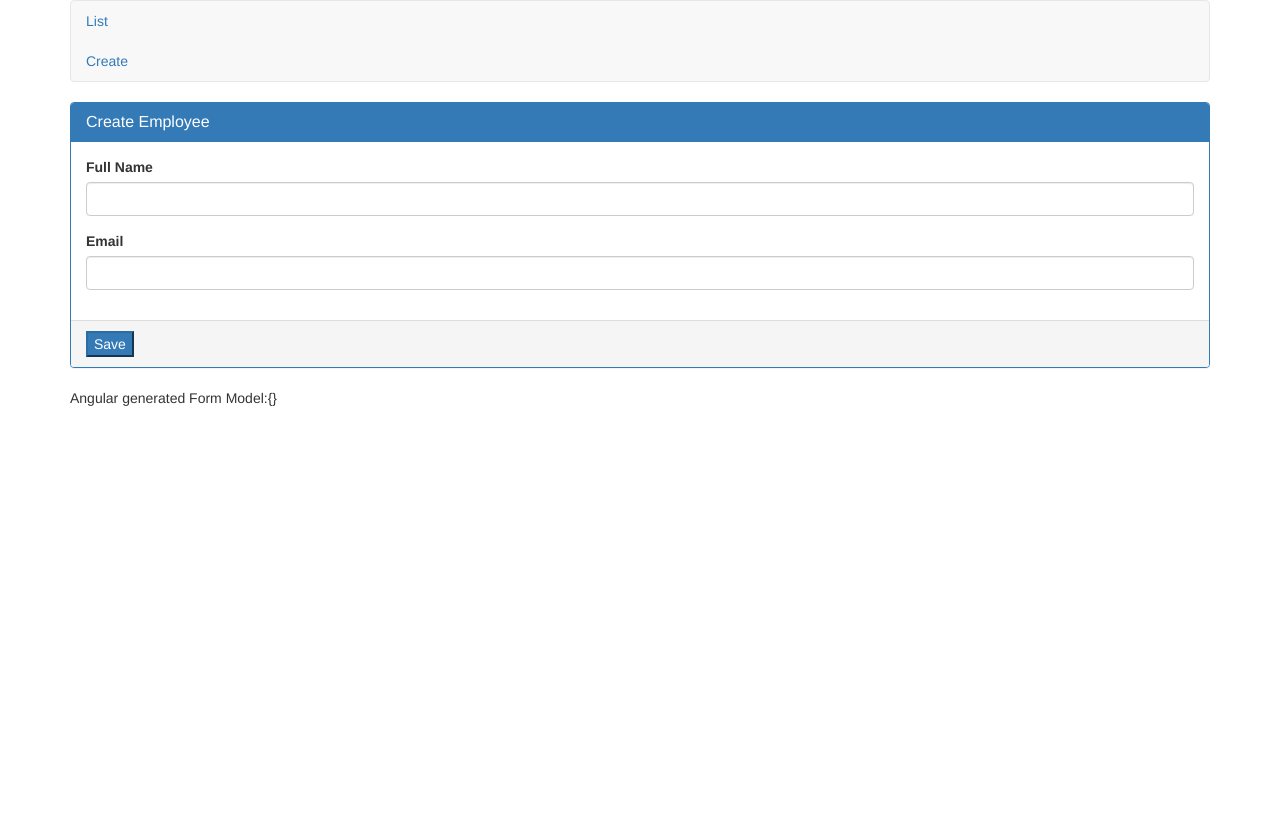
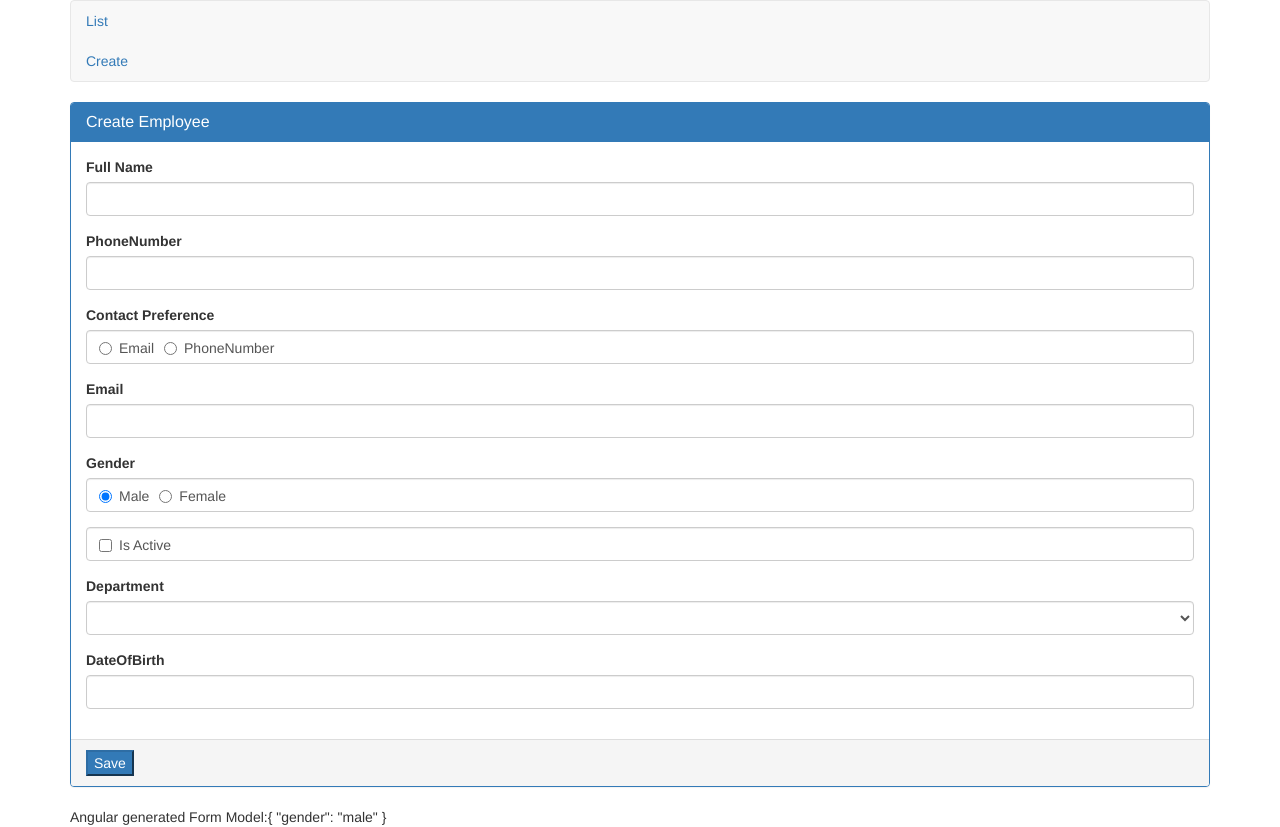
Before and after one commit to VelmuruganMuthukrishnan/Angular8CRUD, an Angular app: page /emp/Create in a window 1280 px wide. Before the commit the page ends 800 px from the top, so only its background shows below. Built offline with nearby package versions, Linux system fonts and the light colour scheme.

Commit message:
working on Radio button, check box , dropdown

```diff
--- a/angular.json
+++ b/angular.json
@@ -29,6 +29,7 @@
             ],
             "styles": [
              "node_modules/bootstrap/dist/css/bootstrap.min.css",
+             "node_modules/ngx-bootstrap/datepicker/bs-datepicker.css",
               "src/styles.scss"
 
 
--- a/package.json
+++ b/package.json
@@ -20,6 +20,7 @@
     "@angular/platform-browser-dynamic": "~8.2.14",
     "@angular/router": "~8.2.14",
     "bootstrap": "^3.4.1",
+    "ngx-bootstrap": "^5.2.0",
     "rxjs": "~6.4.0",
     "tslib": "^1.10.0",
     "zone.js": "~0.9.1"
--- a/src/app/app.module.ts
+++ b/src/app/app.module.ts
@@ -7,7 +7,7 @@ import { ListEmployeesComponent } from './employees/list-employees.component';
 import { CreateEmployeeComponent } from './employees/create-employee.component';
 import { createComponent } from '@angular/compiler/src/core';
 import {FormsModule} from '@angular/forms';
-
+import {BsDatepickerModule} from 'ngx-bootstrap/datepicker';
 
 const appRoutes:Routes=[
   {path:'List',component:ListEmployeesComponent},
@@ -27,7 +27,8 @@ const appRoutes:Routes=[
     BrowserModule,
     RouterModule.forRoot(appRoutes),
     AppRoutingModule,
-    FormsModule
+    FormsModule,
+    BsDatepickerModule.forRoot()
   ],
   providers: [],
   bootstrap: [AppComponent]
--- a/src/app/employees/create-employee.component.html
+++ b/src/app/employees/create-employee.component.html
@@ -11,9 +11,77 @@
       <label for="fullName">Full Name</label>
       <input id="fullName" name="fullName" [(ngModel)]="fullName" type="text" class="form-control">
     </div>
-    <div class="form-group">
+
+      <div class="form-group">
+        <label for="email">PhoneNumber</label>
+        <input id="phoneNumber" name="phoneNumber" [(ngModel)]="phoneNumber"  type="text" class="form-control">
+      </div>
+
+
+      <div class="form-group">
+        <label>Contact Preference</label>
+        <div class="form-control">
+
+        <label class="radio-inline">
+          <input type="radio"  value="email" name="contectPreference" [(ngModel)]="contectPreference">
+          Email
+        </label>
+        <label class="radio-inline">
+          <input type="radio"  value="phonenumber" name="contectPreference" [(ngModel)]="contectPreference">
+          PhoneNumber
+        </label>
+
+
+      </div>
+    </div>
+      <div class="form-group">
         <label for="email">Email</label>
         <input id="email" name="email" [(ngModel)]="email"  type="text" class="form-control">
+      </div>
+
+      <div class="form-group">
+        <label >Gender</label>
+        <div class="form-control">
+        <label class="radio-inline" >
+        <input type="radio" value="male" name="gender" [(ngModel)]="gender" checked >
+        Male
+        </label>
+        <label class="radio-inline">
+          <input type="radio" value="female"  name="gender" [(ngModel)]="gender" >
+          Female
+          </label>
+
+        </div>
+
+      </div>
+
+
+      <div class="form-group">
+
+        <div class="form-control">
+        <label class="checkbox-inline" >
+        <input type="checkbox" name="isActive" [(ngModel)]="isActive"  >
+        Is Active
+        </label>
+
+        </div>
+
+      </div>
+
+      <div class="form-group">
+        <label for="department" >
+          Department
+          </label>
+        <select id="department" name="department"  [(ngModel)]="department" class="form-control" >
+          <option *ngFor="let dept of departments" [value]="dept.id">
+          {{dept.name}}
+        </option>
+          </select>
+      </div>
+
+      <div class="form-group">
+        <label for="dateofbirth">DateOfBirth</label>
+        <input type="text" bsDatepicker id="dateofbirth" name="dateofbirth" [(ngModel)]="dateofbirth"   class="form-control">
       </div>
 
 </div>
--- a/src/app/employees/create-employee.component.ts
+++ b/src/app/employees/create-employee.component.ts
@@ -1,5 +1,6 @@
 import { Component, OnInit, } from '@angular/core';
 import {NgForm} from '@angular/forms';
+import {Department} from '../models/department.models';
 
 @Component({
   selector: 'app-create-employee',
@@ -7,7 +8,13 @@ import {NgForm} from '@angular/forms';
   styleUrls: ['./create-employee.component.scss']
 })
 export class CreateEmployeeComponent implements OnInit {
-
+departments:Department[]=[
+  {id: 1, name:'Help Desk'},
+  {id :2,name:'CSE'},
+  {id :3,name:'IT'},
+  {id:4 ,name:'ECE'}
+];
+gender='male';
 
   constructor() { }
 
@@ -16,7 +23,7 @@ export class CreateEmployeeComponent implements OnInit {
 
   saveEmployee(empForm:NgForm):void
   {
-    console.log(empForm);
+    console.log(empForm.value);
   }
 
 }
--- /dev/null
+++ b/src/app/models/department.models.ts
@@ -0,0 +1,6 @@
+export class Department
+{
+    id:number;
+    name:string;
+
+}
```
Also changed, not shown: 1 other file (tests, documents, lock files or other folders).
